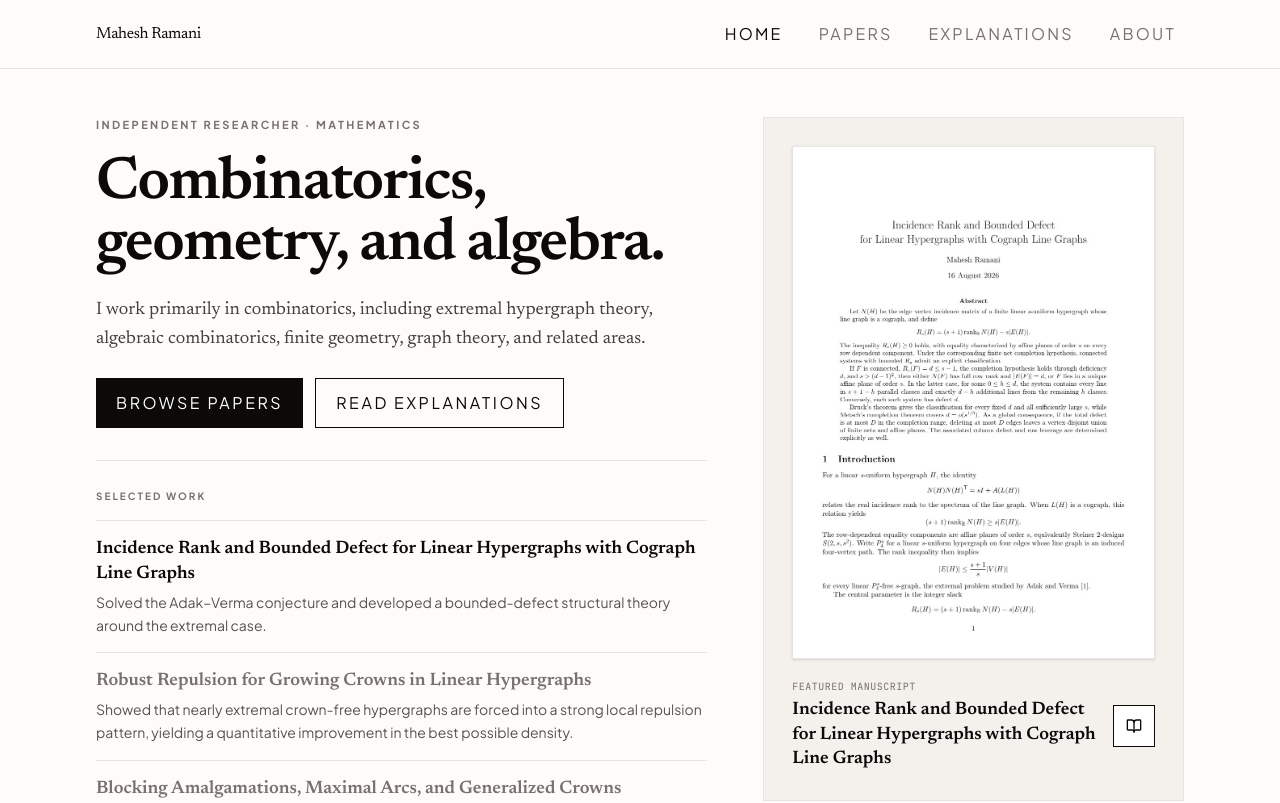
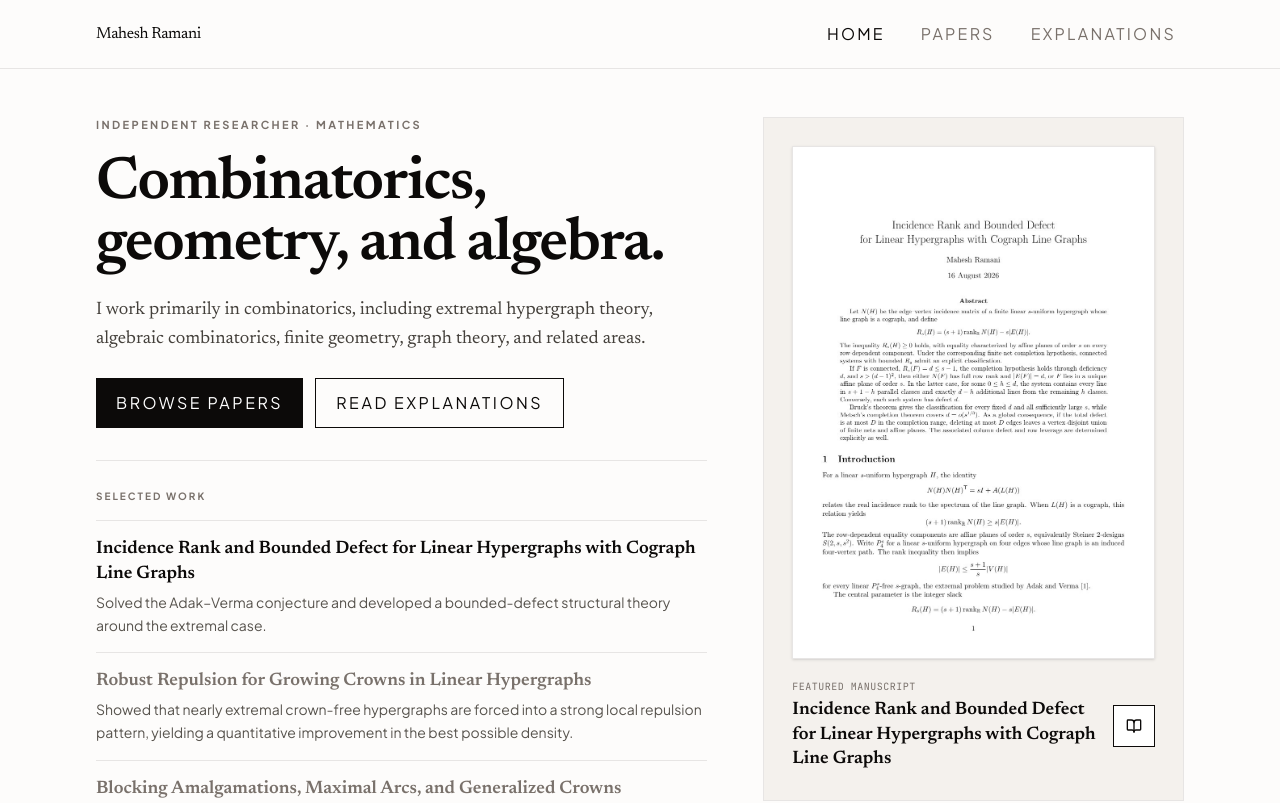
Before and after one commit to Mahesh-Ramani/research, a React (Vite) app: page / in a window 1280 px wide. Shown: the top 803 px of the page. Built offline with nearby package versions, Linux system fonts and the light colour scheme.

Commit message:
Simplify site labels and remove About page

```diff
--- a/src/components/Navbar.tsx
+++ b/src/components/Navbar.tsx
@@ -9,7 +9,6 @@ const tabs: Array<{ key: PageTab; label: string }> = [
   { key: 'home', label: 'Home' },
   { key: 'papers', label: 'Papers' },
   { key: 'explanations', label: 'Explanations' },
-  { key: 'about', label: 'About' },
 ];
 
 export function Navbar({ active, onChange }: Props) {
```
